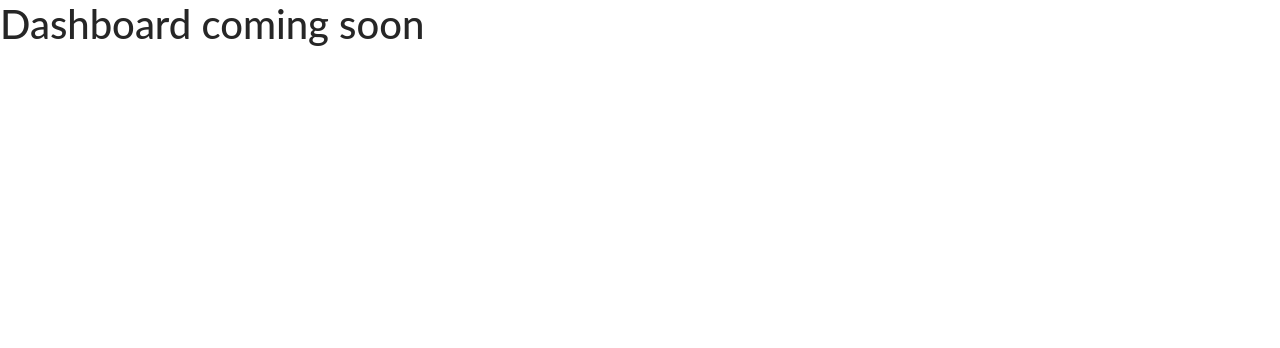
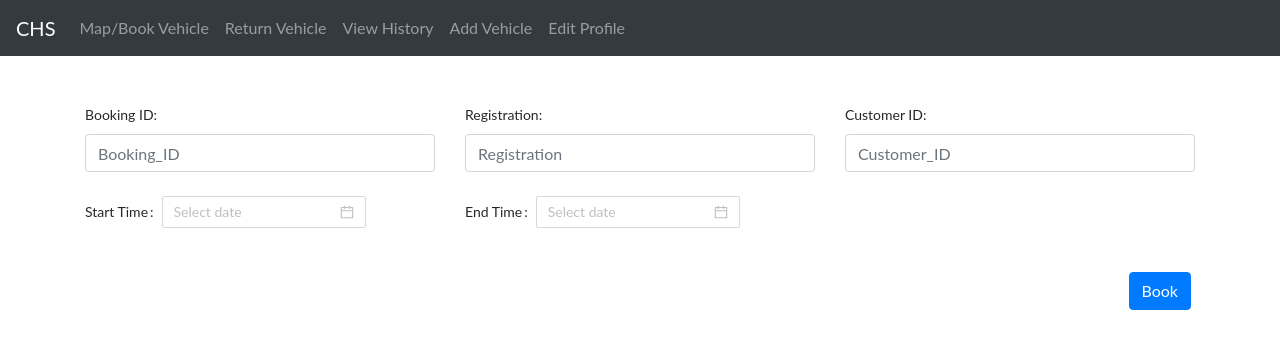
Before and after one commit to ProgrammingProject1-2021/Frontend, a Next.js app: page /dashboard in a window 1280 px wide. Shown: the top 348 px of the page. Built offline with nearby package versions, Linux system fonts and the light colour scheme.

Commit message:
started dashboard

```diff
--- /dev/null
+++ b/src/constant/history.ts
@@ -0,0 +1,3 @@
+import { createBrowserHistory as history} from 'history';
+
+export default history();
--- a/src/pages/booking.tsx
+++ b/src/pages/booking.tsx
@@ -9,7 +9,8 @@ import MapView from '../components/map'
 import Navigation from '../components/navigation'
 import { ApiEndpoint } from '../constant/api'
 import { Location, LocationsResponse, Vehicle, VehicleResponse } from '../types'
-import { useHistory } from "react-router-dom"
+import history from '../constant/history'
+
 
 
 
@@ -54,7 +55,7 @@ export default function BookingPage({ locations, vehicles }: BookingPageProps) {
 
   async function handleBooking(vehicle: Vehicle) {
     // click book button to bookinghourpage
-    this.props.history.push("/bookinghourpage ")
+   // this.props.history.push("/bookinghourpage")
     console.log('Booking vehicle', vehicle)
     // TODO: change carId to selected car
     const carId = ''
@@ -70,6 +71,7 @@ export default function BookingPage({ locations, vehicles }: BookingPageProps) {
         router.reload()
       }, 2000)
     } catch ({ message }) {
+      this.props.history.push("/bookinghourpage")
       console.error('Error sending booking request', message)
       notification.error({
         message: 'Booking Unsuccessful',
--- a/src/pages/dashboard.tsx
+++ b/src/pages/dashboard.tsx
@@ -1,7 +1,147 @@
-export default function Dashboard() {
+import { SearchOutlined } from '@ant-design/icons'
+import { Button, DatePicker, Form, Input, notification, Space, Table } from 'antd'
+import axios from 'axios'
+import router from 'next/router'
+import React, { useRef, useState } from 'react'
+import Highlighter from 'react-highlight-words'
+import { ApiEndpoint } from '../constant/api'
+import { BookingHour, BookingResponse } from '../types/index'
+import Navigation from '../components/navigation'
+
+type bookinghourform = {
+  booking_id: string
+  registration : string
+  customer_id : string
+  start_time : string
+  end_time : string
+}
+
+type BookingPageProps = {
+  bookinghour: BookingHour[]
+}
+
+export default function BookingHourPage({bookinghour}: BookingPageProps) {
+
+
+  const [searchState, setSearchState] = useState({
+    searchText: '',
+    searchedColumn: '',
+  })
+  const searchInputEl = useRef(null)
+  const [form] = Form.useForm<bookinghourform>()
+
+
+  const formItemLayout = {
+    labelCol: {
+      xs: {
+        span: 24,
+      },
+      sm: {
+        span: 8,
+      },
+    },
+    wrapperCol: {
+      xs: {
+        span: 24,
+      },
+      sm: {
+        span: 16,
+      },
+    },
+  };
+
+  const config = {
+    rules: [
+      {
+        type: 'object',
+        required: true,
+        message: 'Please select time!',
+      },
+    ],
+  };
+  const rangeConfig = {
+    rules: [
+      {
+        type: 'array',
+        required: true,
+        message: 'Please select time!',
+      },
+    ],
+  };
+
+
+
+  async function TimeRelatedForm() {
+    await form.validateFields()
+    const { booking_id, registration, customer_id, start_time, end_time } = form.getFieldsValue()
+    const values =
+      {
+        Booking_id : booking_id,
+        Registration : registration,
+        Customer_id : customer_id,
+        Start_time : start_time,
+        End_time: end_time,
+      }
+
+      try
+      {
+        console.log('sending data', values)
+        await axios.post(ApiEndpoint.booking, values)
+        router.reload()
+      } catch ({ message })
+      {
+        console.error('Error booking values', message)
+        notification.error({
+          message: 'Action failed',
+          description: message,
+        })
+      }
+    //}
+  }
   return (
     <>
-      <h1>Dashboard coming soon</h1>
+    <Navigation />
+    <div style={{ marginTop: '5%' }} />
+
+    <div className="container pt-4 pb-3">
+      <Form form={form} onFinish={TimeRelatedForm}>
+        <div className="form-group">
+          <div className="row">
+            <div className="col-lg-4">
+              <label htmlFor="booking_id">Booking ID:</label>
+              <Form.Item name="booking_id">
+                <Input id="booking_id" placeholder="Booking_ID" className="form-control" required />
+              </Form.Item>
+            </div>
+            <div className="col-lg-4">
+              <label htmlFor="registration">Registration:</label>
+              <Form.Item name="registration">
+                <Input id="registration" placeholder="Registration" className="form-control" required />
+              </Form.Item>
+            </div>
+            <div className="col-lg-4">
+              <label htmlFor="customer_id">Customer ID:</label>
+              <Form.Item name="customer_id">
+                <Input id="customer_id" placeholder="Customer_ID" className="form-control" required />
+              </Form.Item>
+            </div>
+            <div className="col-lg-4">
+              <Form.Item name="Start_time" label="Start Time">
+              <DatePicker showTime format="YYYY-MM-DD HH:mm" />
+              </Form.Item>
+            </div>
+            <div className="col-lg-4">
+              <Form.Item name="End_time" label="End Time">
+              <DatePicker showTime format="YYYY-MM-DD HH:mm" />
+              </Form.Item>
+            </div>
+          </div>
+          <div className="text-right pt-2">
+            <button type="submit" className="btn btn-primary btn-w200 m-1">Book</button>
+          </div>
+        </div>
+      </Form>
+    </div>
     </>
   )
 }
```
Also changed, not shown: src/pages/bookinghourpage.tsx (+6 -1 lines).
